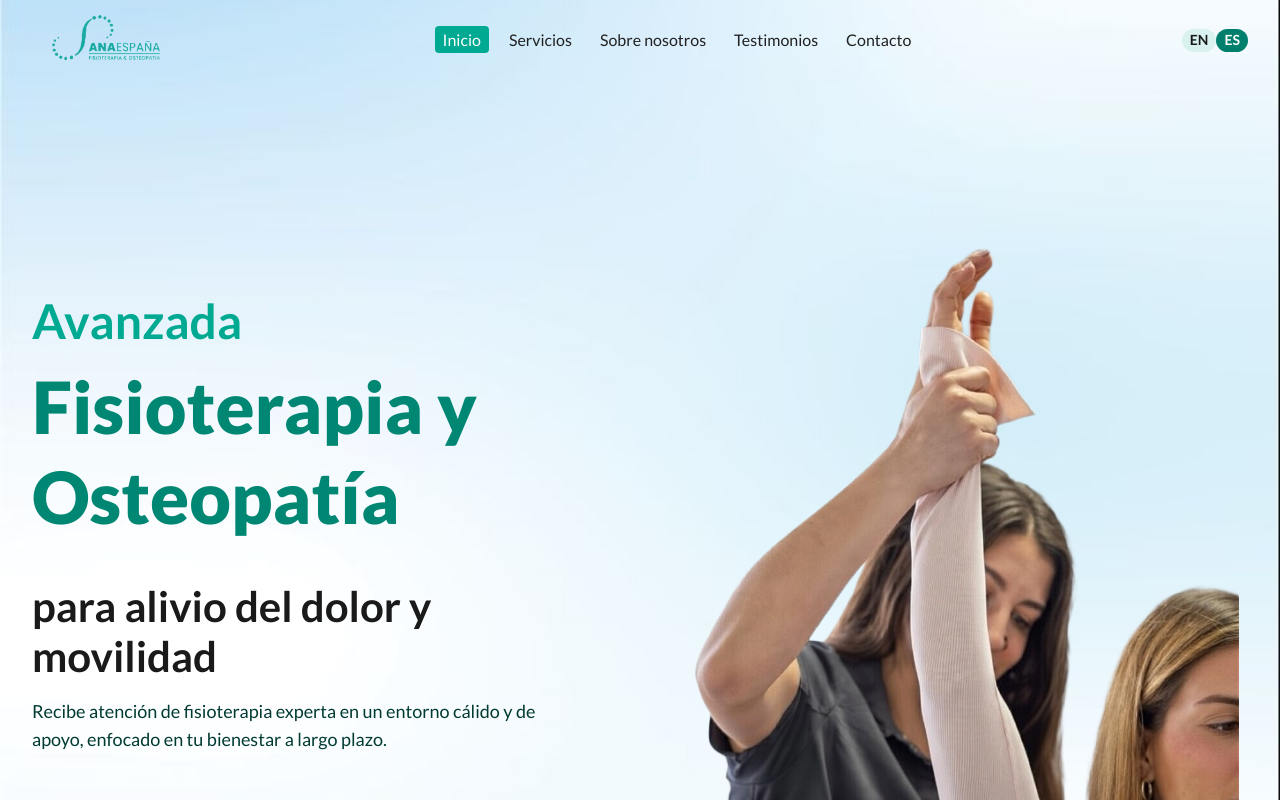
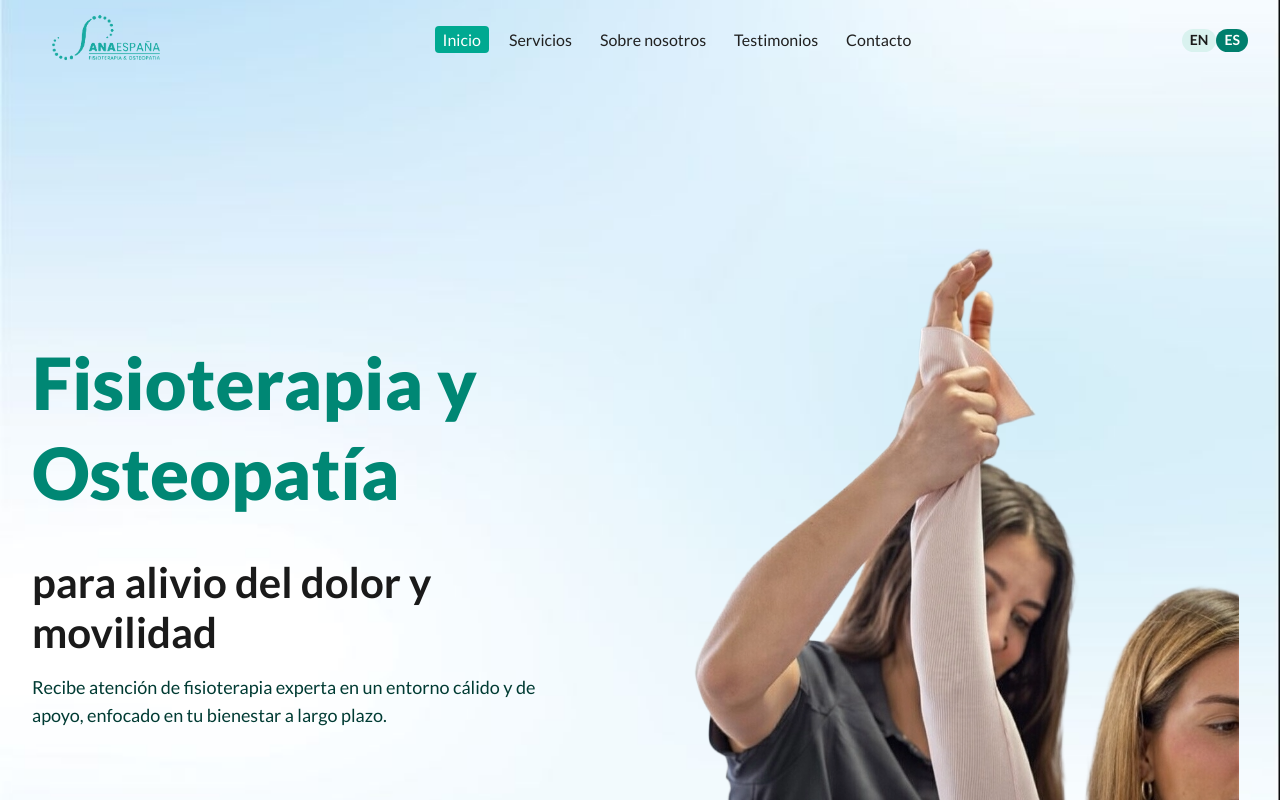
Before and after one commit to Md-Ashik-Mia/Clinic-Ana, a Next.js app: page / in a window 1280 px wide. Shown: the top 800 px of the page. Built offline with nearby package versions, Linux system fonts and the light colour scheme; no server answers.

Commit message:
advance text removed

```diff
--- a/app/component/HeroSection.tsx
+++ b/app/component/HeroSection.tsx
@@ -38,7 +38,7 @@ export default function HeroSection() {
         <div className="w-full lg:w-1/2">
           <div className="w-full relative flex flex-col justify-center">
             <h1 className="font-semibold text-3xl sm:text-4xl lg:text-5xl oceanGreen-color">
-              {t("home.hero.advanced")}
+              {/* {t("home.hero.advanced")} */}
             </h1>
             <h1 className="text-5xl sm:text-6xl lg:text-7xl font-extrabold leading-tight secondary-color my-4">
               {t("home.hero.physiotherapy")}
```
